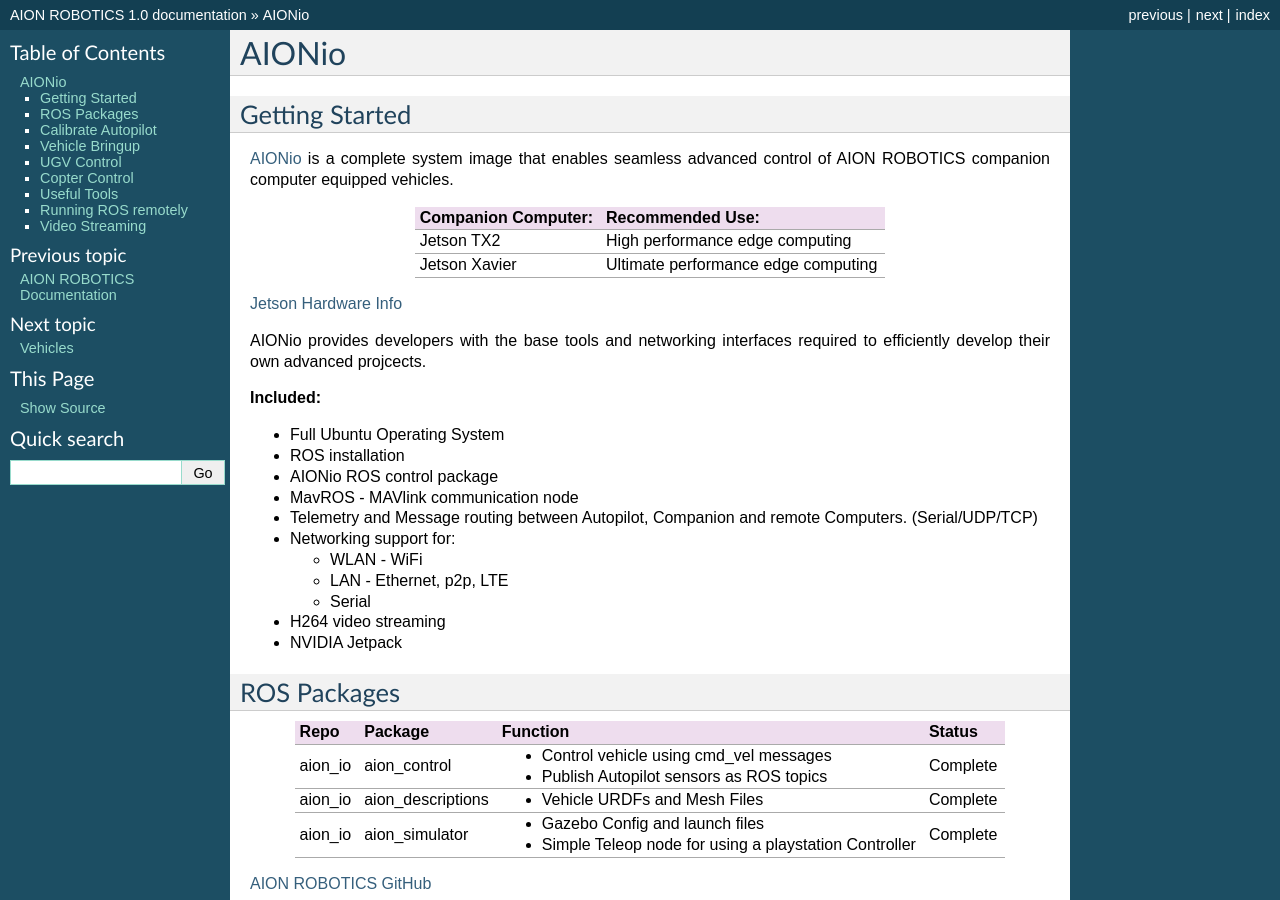
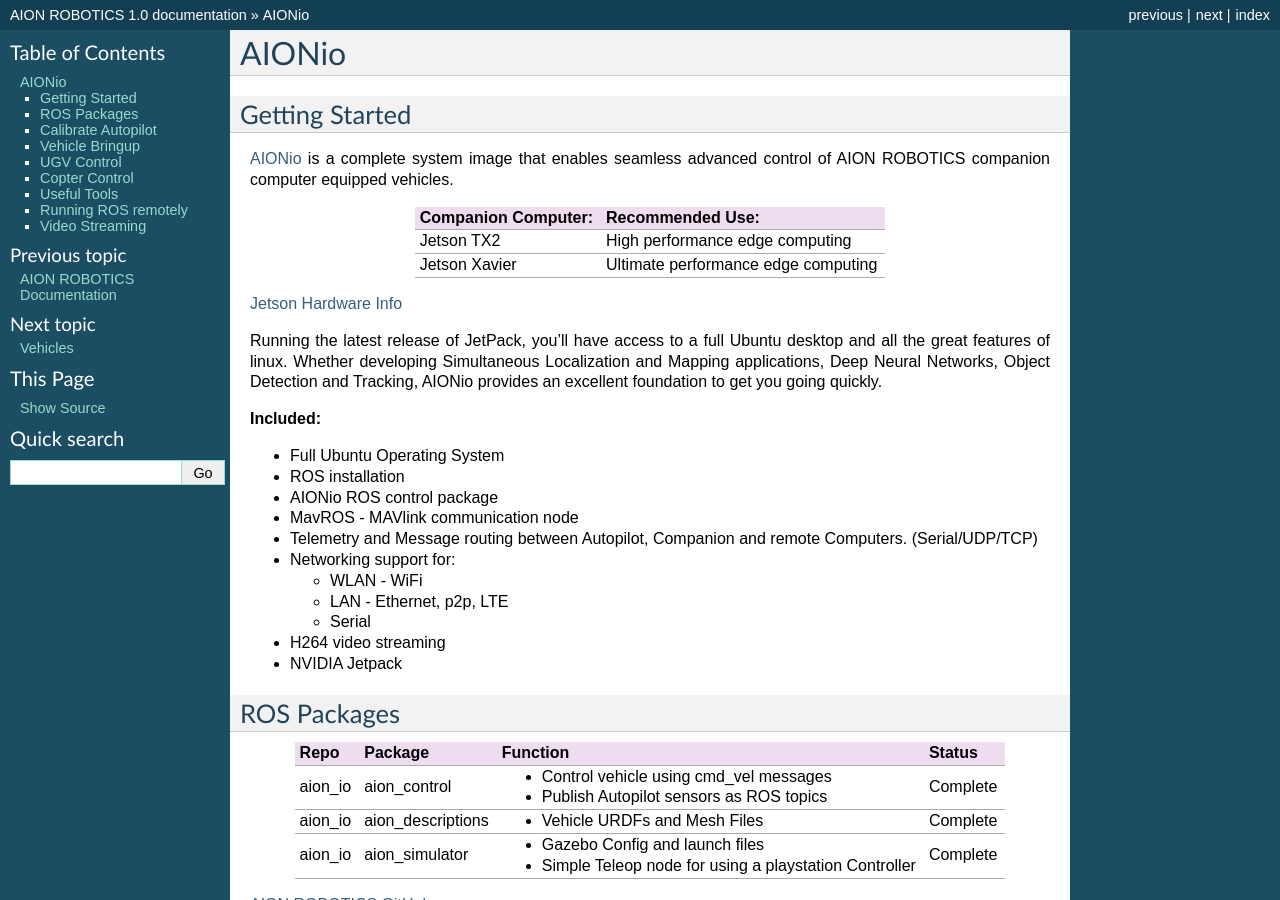
Before and after one commit to aionrobotics/docs, a Sphinx documentation site: the page built from docs/aionio.rst, in a window 1280 px wide and 900 px high. Built offline with Sphinx 7.4.7, drawn with Linux system fonts in a browser that asks for light colours; pages that are not in the unit, such as notebooks, are missing from menus.

Commit message:
added AIONio info

```diff
--- a/docs/aionio.rst
+++ b/docs/aionio.rst
@@ -17,7 +17,7 @@
 
 :doc:`Jetson Hardware Info <../companion-computer>`
 
-AIONio provides developers with the base tools and networking interfaces required to efficiently develop their own advanced projcects.
+Running the latest release of JetPack, you'll have access to a full Ubuntu desktop and all the great features of linux. Whether developing Simultaneous Localization and Mapping applications, Deep Neural Networks, Object Detection and Tracking, AIONio provides an excellent foundation to get you going quickly.
 
 **Included:**
 
```
